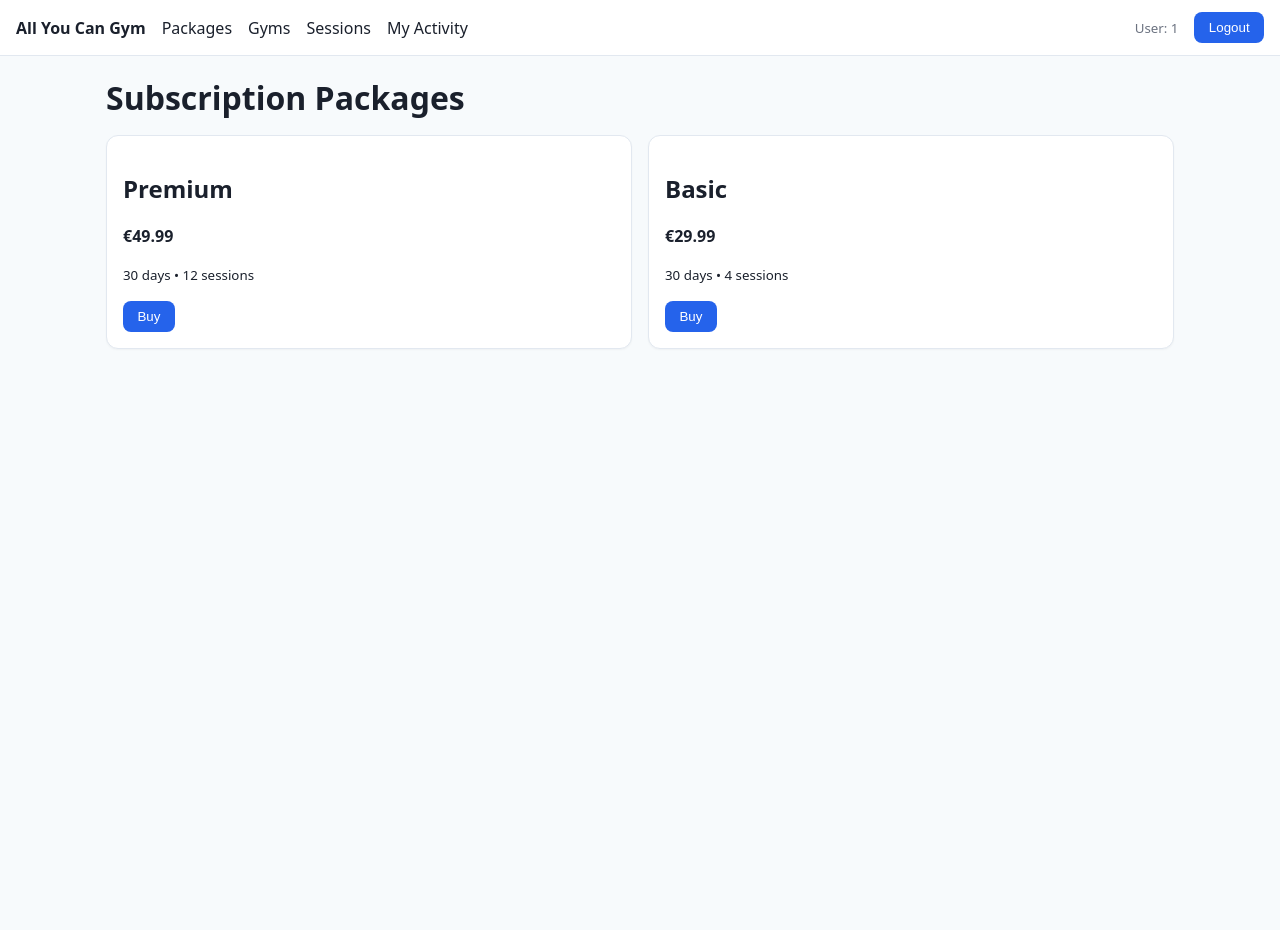
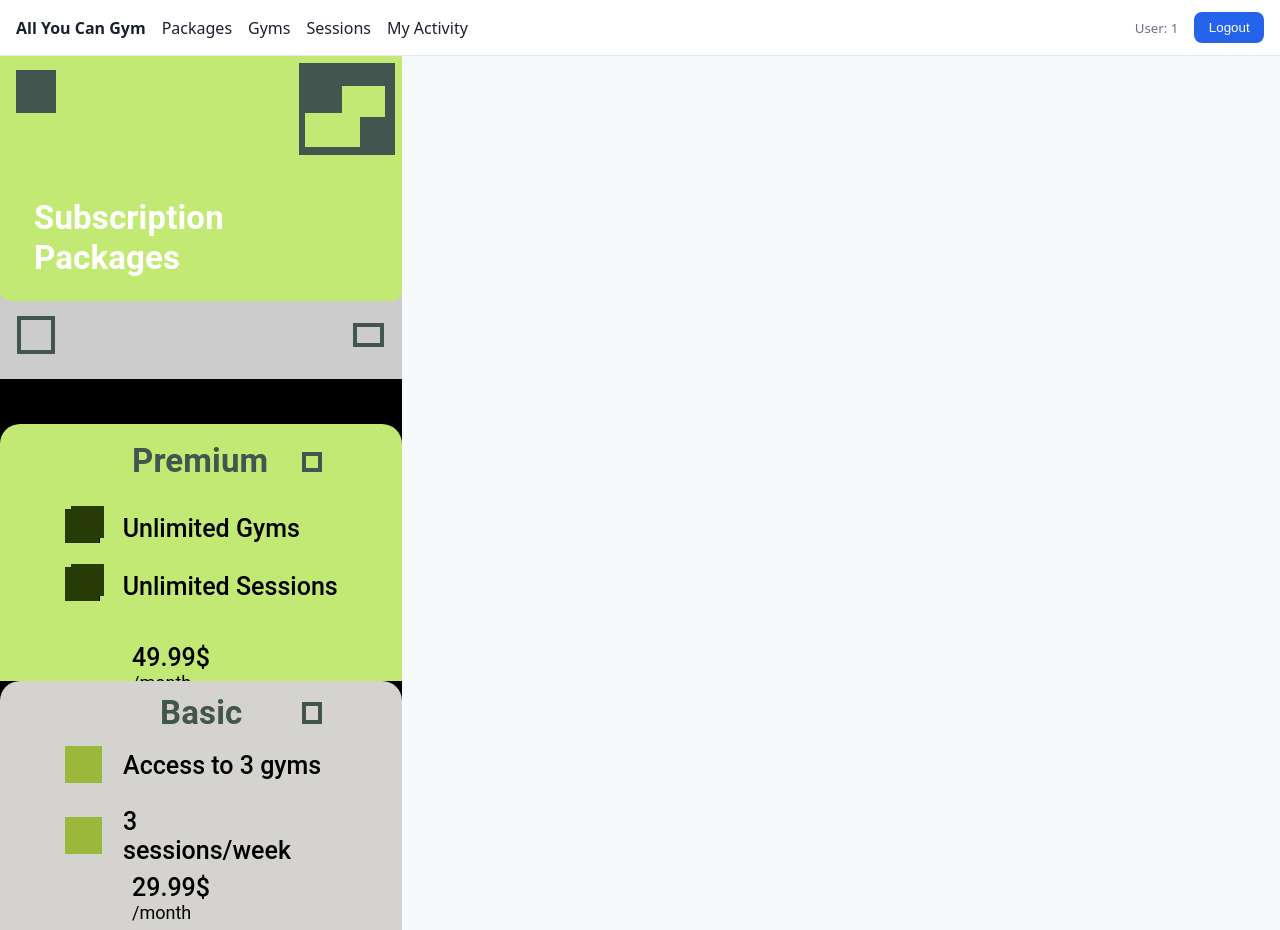
Before and after one commit to vic5678/Team-13-All-You-Can-Gym-Frontend, a React (Create React App) app: page /packages in a window 1280 px wide. Before the commit the page ends 800 px from the top, so only its background shows below. Built offline with nearby package versions, Linux system fonts and the light colour scheme; sample sign-in values are in the browser's storage.

Commit message:
Updated UI for subscription page

```diff
--- a/src/pages/Packages.jsx
+++ b/src/pages/Packages.jsx
@@ -1,45 +1,438 @@
-// UI-ONLY VERSION (no backend calls)
+export default function SubscriptionPackages() {
+  return (
+    <div
+      style={{
+        width: 402,
+        height: 874,
+        position: "relative",
+        background: "white",
+        overflow: "hidden",
+      }}
+    >
+      <img
+        style={{
+          width: 1191.48,
+          height: 874,
+          left: -385.25,
+          top: 15.29,
+          position: "absolute",
+        }}
+        src="https://placehold.co/1191x874"
+        alt=""
+      />
 
-export default function Packages() {
-  // Mock data instead of API call
-  const items = [
-    {
-      id: "premium-monthly",
-      name: "Premium",
-      price: 49.99,
-      durationDays: 30,
-      sessionLimit: 12,
-    },
-    {
-      id: "basic-monthly",
-      name: "Basic",
-      price: 29.99,
-      durationDays: 30,
-      sessionLimit: 4,
-    },
-  ];
+      <div
+        style={{
+          width: 402,
+          height: 349.99,
+          left: 0,
+          top: 323.14,
+          position: "absolute",
+          background: "black",
+        }}
+      />
 
-  return (
-    <div className="container">
-      <h1>Subscription Packages</h1>
-      <div className="grid">
-        {items.map((p) => (
-          <article className="card" key={p.id}>
-            <h2>{p.name}</h2>
-            <p>
-              <strong>€{p.price}</strong>
-            </p>
-            <p>
-              <small>
-                {p.durationDays} days • {p.sessionLimit} sessions
-              </small>
-            </p>
-            <button className="btn" onClick={() => alert("Pretend Buy")}>
-              Buy
-            </button>
-          </article>
-        ))}
+      <div
+        style={{
+          width: 509.51,
+          height: 349.99,
+          left: -53.76,
+          top: 323.14,
+          position: "absolute",
+          background: "black",
+        }}
+      />
+
+      <div
+        style={{
+          width: 402,
+          height: 506,
+          left: 0,
+          top: 368,
+          position: "absolute",
+          background: "var(--secondary, #C1E973)",
+          borderRadius: 20,
+        }}
+      />
+
+      {/* PREMIUM TITLE */}
+      <div
+        style={{
+          left: 132,
+          top: 385,
+          position: "absolute",
+          display: "flex",
+          flexDirection: "column",
+          justifyContent: "center",
+          color: "var(--accent-secondary, #42554F)",
+          fontSize: 33,
+          fontFamily: "Roboto",
+          fontWeight: "700",
+          lineHeight: "40px",
+          letterSpacing: 0.15,
+          wordWrap: "break-word",
+        }}
+      >
+        Premium
       </div>
+
+      {/* PREMIUM INFO */}
+      <div
+        style={{
+          left: 122.7,
+          top: 516.17,
+          position: "absolute",
+          display: "flex",
+          flexDirection: "column",
+          justifyContent: "center",
+          color: "black",
+          fontSize: 25,
+          fontFamily: "Roboto",
+          fontWeight: 500,
+        }}
+      >
+        Unlimited Sessions
+      </div>
+
+      {/* PRICE */}
+      <div
+        style={{
+          left: 132,
+          top: 587,
+          position: "absolute",
+          display: "flex",
+          flexDirection: "column",
+        }}
+      >
+        <span
+          style={{
+            color: "black",
+            fontSize: 25,
+            fontFamily: "Roboto",
+            fontWeight: 500,
+          }}
+        >
+          49.99$
+        </span>
+        <span
+          style={{
+            color: "black",
+            fontSize: 18,
+            fontFamily: "Roboto",
+            fontWeight: 400,
+          }}
+        >
+          /month
+        </span>
+      </div>
+
+      {/* BASIC CARD BACKGROUND */}
+      <div
+        style={{
+          width: 402,
+          height: 258.39,
+          left: 0,
+          top: 625,
+          position: "absolute",
+          background: "black",
+        }}
+      />
+
+      <div
+        style={{
+          width: 402,
+          height: 310.8,
+          left: 0,
+          top: 625.06,
+          position: "absolute",
+          background: "#D4D3D0",
+          borderRadius: 20,
+        }}
+      />
+
+      {/* BASIC PRICE */}
+      <div
+        style={{
+          width: 138,
+          height: 32,
+          left: 132,
+          top: 825.65,
+          position: "absolute",
+          display: "flex",
+          flexDirection: "column",
+          justifyContent: "center",
+        }}
+      >
+        <span
+          style={{
+            color: "black",
+            fontSize: 25,
+            fontFamily: "Roboto",
+            fontWeight: 500,
+          }}
+        >
+          29.99$
+        </span>
+        <span
+          style={{
+            color: "black",
+            fontSize: 18,
+            fontFamily: "Roboto",
+            fontWeight: 400,
+          }}
+        >
+          /month
+        </span>
+      </div>
+
+      {/* BASIC CHECKBOX */}
+      <div
+        data-size="48"
+        style={{
+          width: 28,
+          height: 30.86,
+          left: 298,
+          top: 641.59,
+          position: "absolute",
+          overflow: "hidden",
+        }}
+      >
+        <div
+          style={{
+            width: 16.33,
+            height: 18,
+            left: 5.83,
+            top: 6.43,
+            position: "absolute",
+            outline: "4px var(--accent-secondary, #42554F) solid",
+            outlineOffset: "-2px",
+          }}
+        />
+      </div>
+
+      {/* BASIC TITLE */}
+      <div
+        style={{
+          width: 83,
+          height: 44,
+          left: 160,
+          top: 634.98,
+          position: "absolute",
+          display: "flex",
+          flexDirection: "column",
+          justifyContent: "center",
+          color: "var(--accent-secondary, #42554F)",
+          fontSize: 33,
+          fontFamily: "Roboto",
+          fontWeight: "700",
+          lineHeight: "40px",
+          letterSpacing: 0.15,
+        }}
+      >
+        Basic
+      </div>
+
+      {/* BASIC PERKS */}
+      <div
+        style={{
+          width: 188,
+          height: 32,
+          left: 123,
+          top: 763.62,
+          position: "absolute",
+          display: "flex",
+          flexDirection: "column",
+          justifyContent: "center",
+          color: "black",
+          fontSize: 25,
+          fontFamily: "Roboto",
+          fontWeight: 500,
+        }}
+      >
+        3 sessions/week
+      </div>
+
+      <div
+        style={{
+          width: 199,
+          height: 32,
+          left: 123,
+          top: 693.08,
+          position: "absolute",
+          display: "flex",
+          flexDirection: "column",
+          justifyContent: "center",
+          color: "black",
+          fontSize: 25,
+          fontFamily: "Roboto",
+          fontWeight: 500,
+        }}
+      >
+        Access to 3 gyms
+      </div>
+
+      {/* PREMIUM SECOND PERK */}
+      <div
+        style={{
+          left: 122.7,
+          top: 458,
+          position: "absolute",
+          display: "flex",
+          flexDirection: "column",
+          justifyContent: "center",
+          color: "black",
+          fontSize: 25,
+          fontFamily: "Roboto",
+          fontWeight: 500,
+        }}
+      >
+        Unlimited Gyms
+      </div>
+
+      {/* DECORATIVE BOXES */}
+      <div style={{ width: 34.76, height: 33.71, left: 65, top: 453, position: "absolute", background: "black" }} />
+      <div style={{ width: 34.3, height: 33.56, left: 65, top: 453.18, position: "absolute", background: "#263B06" }} />
+      <div style={{ width: 32.49, height: 32.05, left: 71.47, top: 450.11, position: "absolute", background: "#263B06" }} />
+
+      <div style={{ width: 34.76, height: 33.84, left: 65, top: 510.91, position: "absolute", background: "black" }} />
+      <div style={{ width: 34.3, height: 33.57, left: 65, top: 511.19, position: "absolute", background: "#263B06" }} />
+      <div style={{ width: 32.49, height: 32.05, left: 71.47, top: 508, position: "absolute", background: "#263B06" }} />
+
+      {/* GREEN SQUARES FOR BASIC */}
+      <div style={{ width: 36.86, height: 36.94, left: 65, top: 690.11, position: "absolute", background: "#99B83C" }} />
+      <div style={{ width: 36.86, height: 36.93, left: 65, top: 760.64, position: "absolute", background: "#99B83C" }} />
+
+      {/* PREMIUM CHECKBOX */}
+      <div
+        data-size="48"
+        style={{
+          width: 28,
+          height: 28,
+          left: 297.86,
+          top: 392,
+          position: "absolute",
+          overflow: "hidden",
+        }}
+      >
+        <div
+          style={{
+            width: 16.33,
+            height: 16.33,
+            left: 5.83,
+            top: 5.83,
+            position: "absolute",
+            outline: "4px var(--accent-secondary, #42554F) solid",
+            outlineOffset: "-2px",
+          }}
+        />
+      </div>
+
+      {/* TOP RECTANGLE */}
+      <div
+        style={{
+          width: 402,
+          height: 463,
+          left: 0,
+          top: -218,
+          position: "absolute",
+          background: "var(--secondary, #C1E973)",
+          borderRadius: 10,
+        }}
+      />
+
+      {/* DECOR ON TOP */}
+      <div style={{ width: 95.82, height: 91.77, left: 299, top: 7, position: "absolute", background: "#42554F" }} />
+
+      {/* SMALL GREEN ICONS */}
+      <div style={{ width: 55.14, height: 34, left: 304.66, top: 56.55, position: "absolute", background: "#C1E973" }} />
+
+      <div style={{ width: 43.43, height: 31, left: 341.64, top: 30.23, position: "absolute", background: "#C1E973" }} />
+
+      <div style={{ width: 6.76, height: 11.02, left: 371.24, top: 37.03, position: "absolute", background: "#C1E973" }} />
+
+      {/* TITLE */}
+      <div
+        style={{
+          width: 214,
+          left: 34,
+          top: 141.77,
+          position: "absolute",
+          display: "flex",
+          flexDirection: "column",
+          justifyContent: "center",
+          color: "white",
+          fontSize: 33,
+          fontFamily: "Roboto",
+          fontWeight: 700,
+          lineHeight: "40px",
+          letterSpacing: 0.15,
+        }}
+      >
+        Subscription Packages
+      </div>
+
+      {/* ICONS TOP RIGHT */}
+      <div
+        data-size="48"
+        style={{
+          width: 36,
+          height: 40,
+          left: 387,
+          top: 299,
+          position: "absolute",
+          transform: "rotate(180deg)",
+          transformOrigin: "top left",
+          overflow: "hidden",
+        }}
+      >
+        <div
+          style={{
+            width: 27,
+            height: 20,
+            left: 4.5,
+            top: 10,
+            position: "absolute",
+            outline: "4px var(--accent-secondary, #42554F) solid",
+            outlineOffset: "-2px",
+          }}
+        />
+      </div>
+
+      <div
+        data-size="48"
+        style={{
+          width: 40,
+          height: 40,
+          left: 16,
+          top: 259,
+          position: "absolute",
+          overflow: "hidden",
+        }}
+      >
+        <div
+          style={{
+            width: 33.33,
+            height: 33.33,
+            left: 3.33,
+            top: 3.33,
+            position: "absolute",
+            outline: "4px var(--accent-secondary, #42554F) solid",
+            outlineOffset: "-2px",
+          }}
+        />
+      </div>
+
+      <div
+        style={{
+          width: 40,
+          height: 43,
+          left: 16,
+          top: 14,
+          position: "absolute",
+          overflow: "hidden",
+          background: "var(--accent-secondary, #42554F)",
+        }}
+      />
     </div>
   );
 }
```
